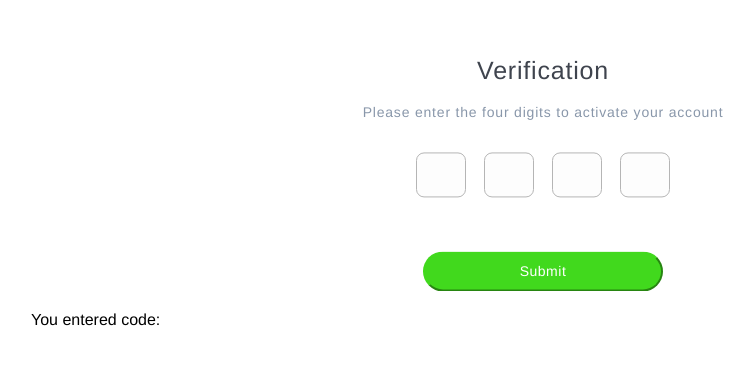
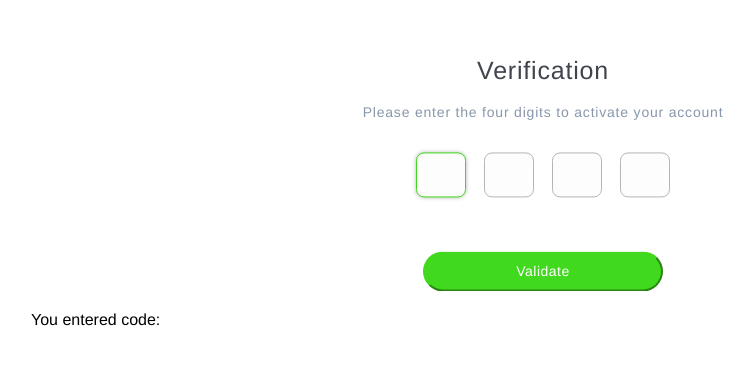
Before and after one commit to wivsi/onboarding-mystore, a React (Create React App) app: page /Stage2 in a window 1280 px wide. Shown: the part 209-574 px from the top of the page, without its empty margins (97-851 px from the left). Built offline with nearby package versions, Linux system fonts and the light colour scheme.

Commit message:
minor changes

```diff
--- a/src/components/Stage2.js
+++ b/src/components/Stage2.js
@@ -9,10 +9,12 @@ class Stage2 extends React.Component{
 
     onSubmit = sms_code => {
         this.setState({sms_code})
+
+        // Check here if the code is equal to the generated code
+        // If the code is equal -> Redirect client to Stage3 and generate a demo for the client
     }
 
     render(){
-
         return(
             <div>
                 <HeaderText headerTitle={"Verification"} headerSub={"Please enter the four digits to activate your account"}/>
--- a/src/components/VerificationForm.js
+++ b/src/components/VerificationForm.js
@@ -55,6 +55,7 @@ class VerificationForm extends React.Component{
                 name="code1"
                 value={this.state.code1}
                 maxLength='1'
+                autoFocus
                 onChange={e => this.change(e)}/>
 
                 <input
@@ -75,7 +76,7 @@ class VerificationForm extends React.Component{
                 maxLength='1'
                 onChange={e => this.change(e)}/>
 
-                <button onClick={e => this.onSubmit(e)}> Submit </button>
+                <button onClick={e => this.onSubmit(e)}> Validate </button>
             </form>
         )
     }
```
